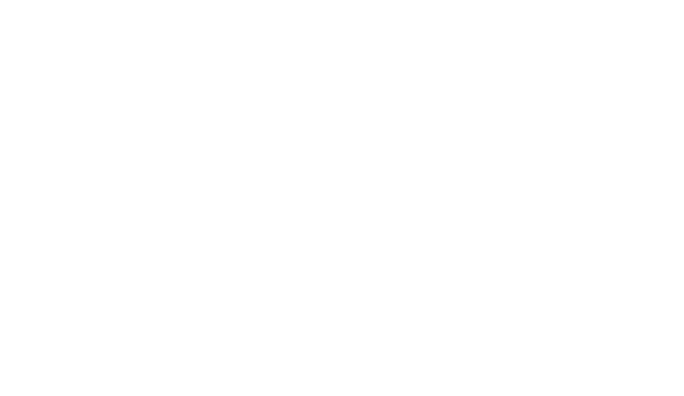
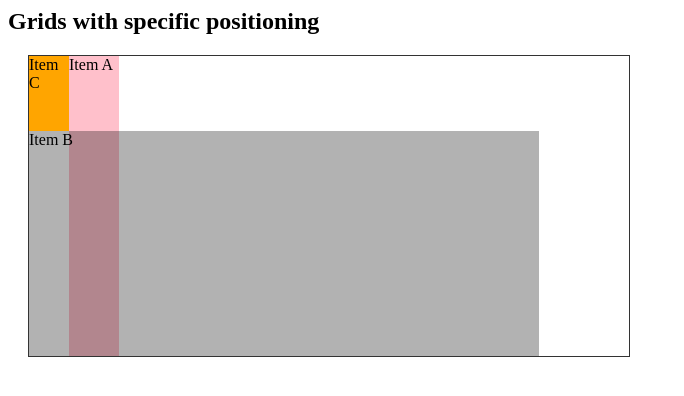
Before and after one commit to Jakke1980/cssgrids, a plain HTML site: page index.html in a window 1280 px wide. Shown: the whole page, without its empty margins (0-684 px from the left). Drawn offline with Linux system fonts and the light colour scheme.

Commit message:
Example1 done

```diff
--- a/css/style.css
+++ b/css/style.css
@@ -0,0 +1,46 @@
+.container {
+    height: 300px;
+    width: 600px;
+    border: 1px solid #333;
+    margin: 20px;
+    display: grid;
+
+    grid-template-columns: [first] 40px [line2] 50px [line3] auto [col4-start] 50px [five] 40px [end];
+    grid-template-rows: [row1-start] 25% [row1-end] 100px [third-line] auto [last-line];
+}
+
+.item-a {
+    background-color: pink;
+    /* grid-column-start: line2 ;
+    grid-column-end: line3;
+    grid-row-start: row1-start;
+    grid-row-end: last-line; */
+
+/*  short-hand for grid-column start/end*/
+
+    grid-column: line2 / line3;
+
+    /*  short-hand for grid-row start/end*/
+    grid-row: row1-start / last-line;
+
+}
+
+.item-b {
+    background-color: rgba(0, 0, 0, 0.3);
+    grid-column-start: 1 ;
+    grid-column-end: span col4-start;
+    grid-row-start: 2;
+    grid-row-end: span 2;
+
+    /*  short-hand for grid-column start/end*/
+
+    grid-column: 1 / span col4-start;
+
+    /*  short-hand for grid-row start/end*/
+    grid-row: 2 / span 2;
+
+}
+
+.item-c {
+    background-color: orange;
+}
--- a/index.html
+++ b/index.html
@@ -4,9 +4,16 @@
     <meta http-equiv="X-UA-Compatible" content="IE=edge">
     <meta name="viewport" content="width=device-width, initial-scale=1.0">
     <title>Document</title>
-    <link type="stylesheet" href="css/style.css">
+    <link rel="stylesheet" href="css/style.css">
 </head>
 <body>
+    <h2>Grids with specific positioning</h2>
+
+    <div class="container">
+        <section class="item-a">Item A</section>
+        <section class="item-b">Item B</section>
+        <section class="item-c">Item C</section>
+    </div>
 
 </body>
 </html>
```
